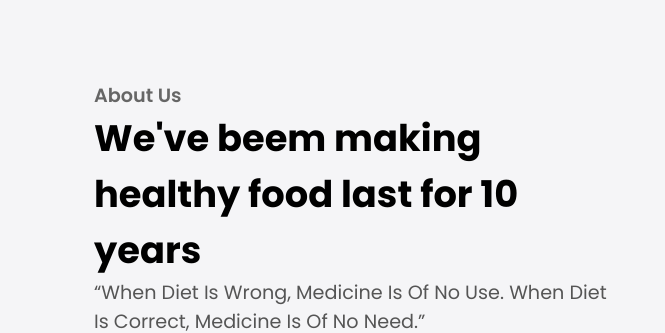
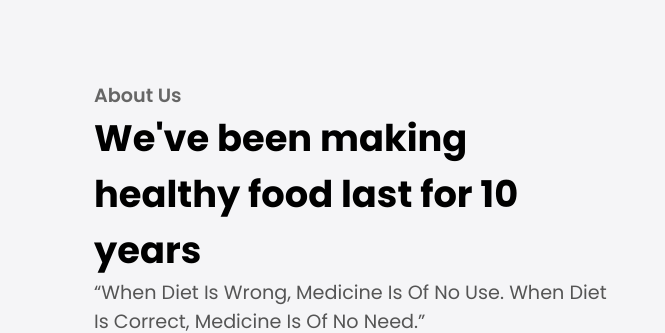
Before and after one commit to Waghmare28/food2, a plain HTML site: page index.html in a window 1280 px wide. Shown: the part 472-805 px from the top of the page, 0-665 px from the left. Drawn offline with nearby package versions, Linux system fonts and the light colour scheme; grey boxes are pictures that could not be loaded; a script that the page names is missing.

Commit message:
Update index.html

```diff
--- a/index.html
+++ b/index.html
@@ -42,7 +42,7 @@
         <div class="about-wrapper container">
             <div class="about-text">
                 <p class="small">About Us</p>
-                <h2>We've beem making healthy food last for 10 years</h2>
+                <h2>We've been making healthy food last for 10 years</h2>
                 <p>
                     “When Diet Is Wrong, Medicine Is Of No Use. When Diet Is Correct, Medicine Is Of No Need.”
                 </p>
```
